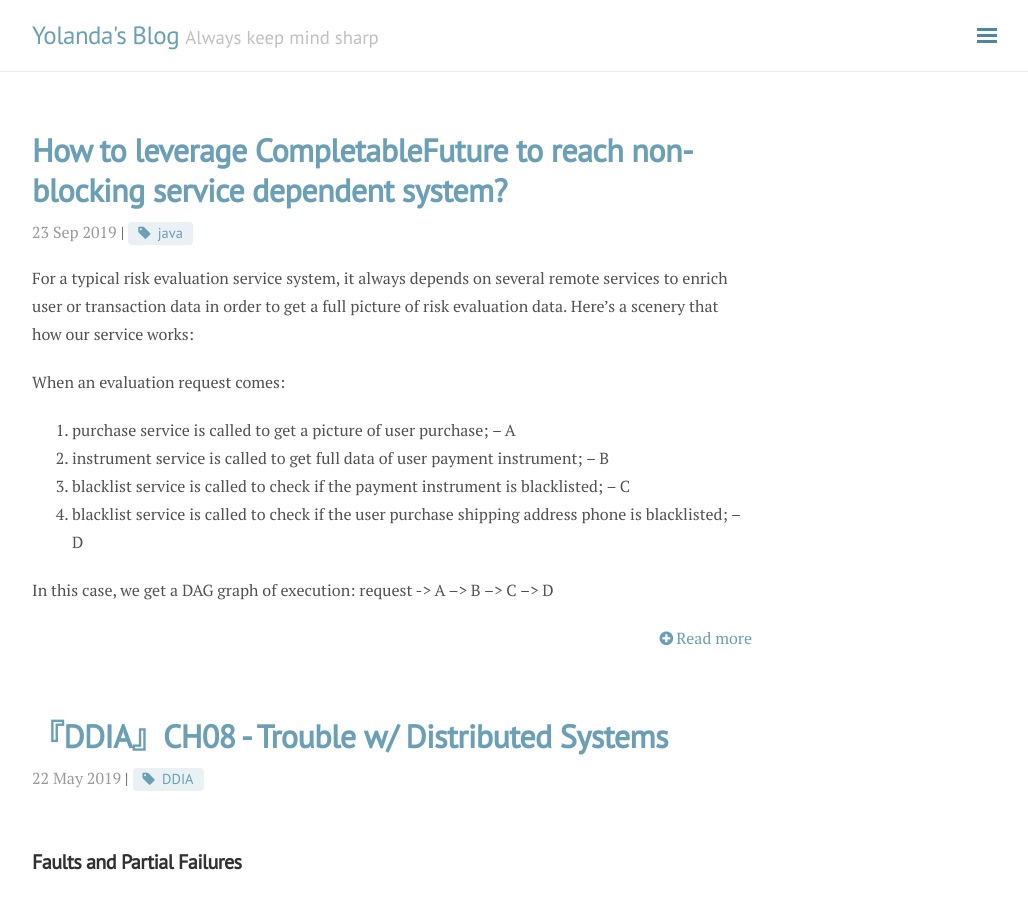
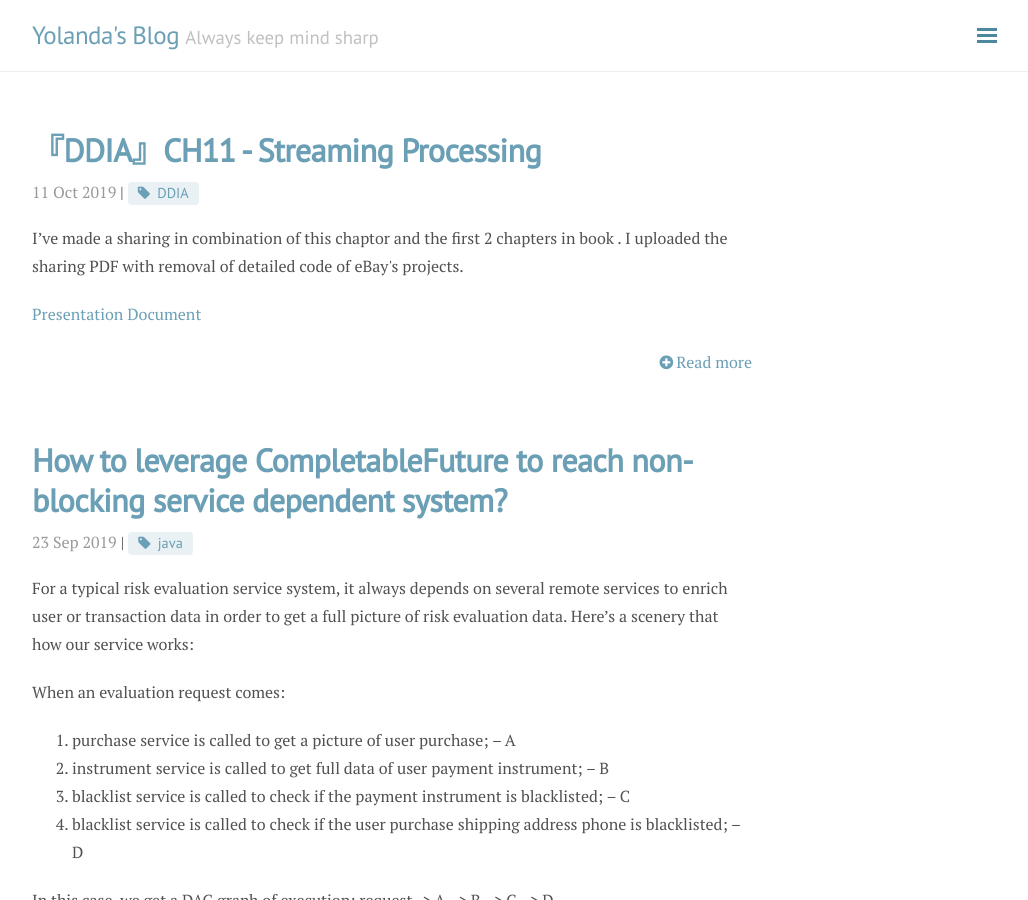
Before and after one commit to YolandaLeo/yolandaleo.github.io, a Jekyll site: the page built from index.html, in a window 1280 px wide and 900 px high. Shown: the whole window, without its empty margins (248-1276 px from the left). Built offline with Jekyll 4.4.1, drawn with Linux system fonts in a browser that asks for light colours; nearby versions of some CDN libraries; the list of posts is cut into pages by our own code; some of the changed text lies outside the part shown.

Commit message:
post: DDIA-ch11

```diff
--- a/_config.yml
+++ b/_config.yml
@@ -21,7 +21,8 @@ anchorjs: true                          # if you want to customize anchor. check
 
 # Gems
 # from PR#40, to support local preview for Jekyll 3.0
-gems: [jekyll-paginate]
+gems:
+  - jekyll-paginate
 
 # Markdown settings
 # replace redcarpet to kramdown,
--- /dev/null
+++ b/_posts/2019-10-11-DDIA-CH11.md
@@ -0,0 +1,11 @@
+---
+layout: post
+categories: 'notes'
+tag: DDIA
+title: "『DDIA』CH11 - Streaming Processing"
+---
+
+I've made a sharing in combination of this chaptor and the first 2 chapters in book <Streaming Processing>.
+I uploaded the sharing PDF with removal of detailed code of eBay's projects.
+
+[Presentation Document](https://yolandaleo.github.io/pdfs/streaming_processing.pdf)
--- a/index.html
+++ b/index.html
@@ -35,7 +35,7 @@ description: "Always keep my mind sharp."
 
 <div class="pagination">
   {% if paginator.next_page %}
-    <a class="pagination-item older" href="{{ site.baseurl }}/page{{paginator.next_page}}">Older</a>
+    <a class="pagination-item older" href="{{ site.baseurl }}/blog/page{{paginator.next_page}}">Older</a>
   {% else %}
     <span class="pagination-item older">Older</span>
   {% endif %}
@@ -43,7 +43,7 @@ description: "Always keep my mind sharp."
     {% if paginator.page == 2 %}
       <a class="pagination-item newer" href="{{ site.baseurl }}/">Newer</a>
     {% else %}
-      <a class="pagination-item newer" href="{{ site.baseurl }}/page{{paginator.previous_page}}">Newer</a>
+      <a class="pagination-item newer" href="{{ site.baseurl }}/blog/page{{paginator.previous_page}}">Newer</a>
     {% endif %}
   {% else %}
     <span class="pagination-item newer">Newer</span>
```
Also changed, not shown: 1 other file.
